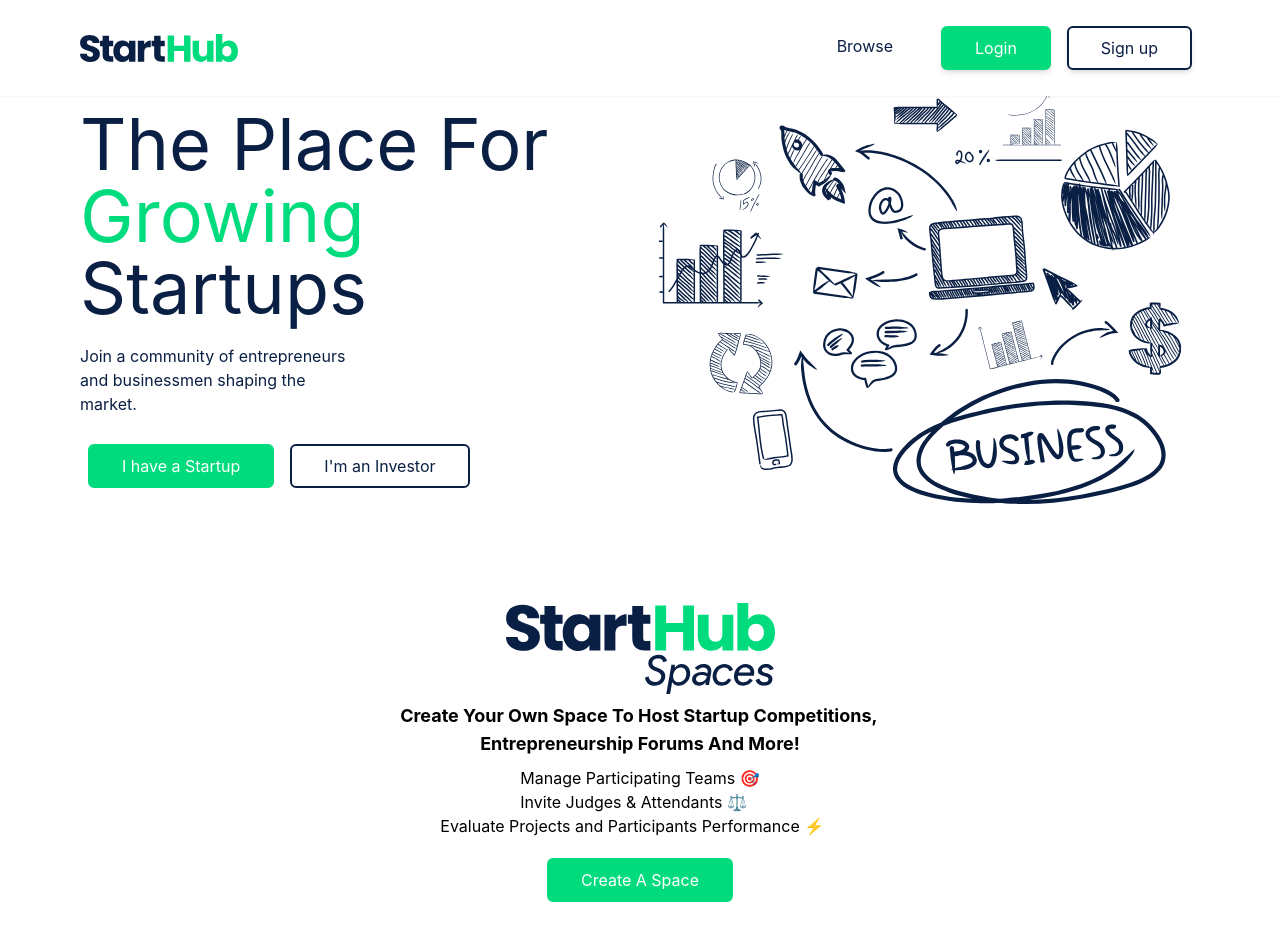
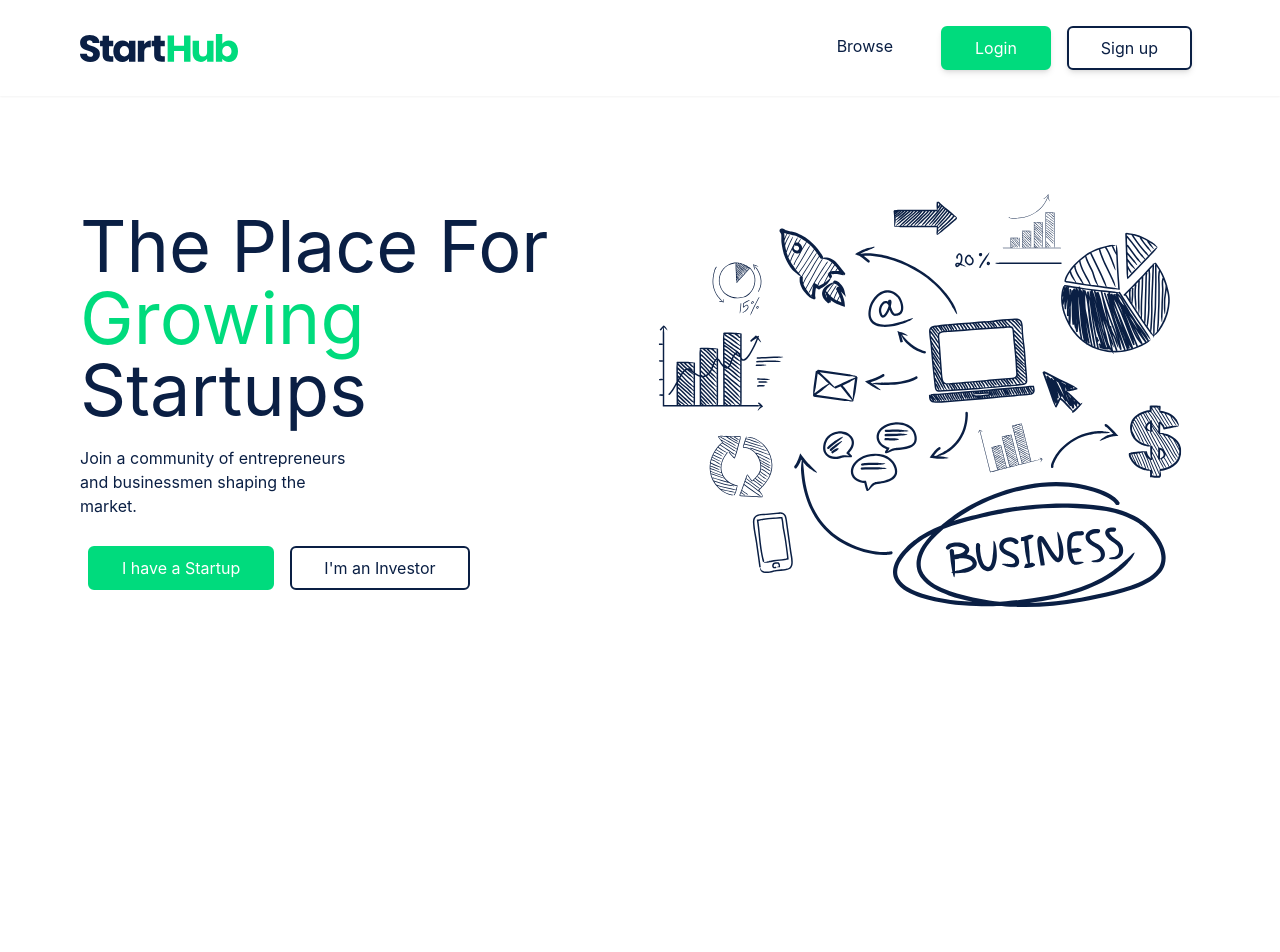
Before and after one commit to louaibouzaher/starthub, a Next.js app: page / in a window 1280 px wide. Shown: the top 952 px of the page. Before the commit the page ends 910 px from the top, so only its background shows below. Built offline with nearby package versions, Linux system fonts and the light colour scheme.

Commit message:
Minor edits in style of StartHub Spaces

```diff
--- a/src/components/Hero.js
+++ b/src/components/Hero.js
@@ -4,7 +4,7 @@ import { Button } from './Button'
 
 export const Hero = () => {
   return (
-    <div className=" flex justify-center items-center p-20 overflow-x-hidden">
+    <div className="h-screen flex justify-center items-center p-20 overflow-x-hidden">
       <div className="flex flex-col w-1/2 justify-center items-start">
         <div className="text-left font-sans text-7xl text-dark ">
           The Place For <br /> <span className="text-green">Growing</span> Startups
--- a/src/components/SpaceMain.js
+++ b/src/components/SpaceMain.js
@@ -4,20 +4,17 @@ import { Button } from './Button'
 
 export const SpaceMain = () => {
   return (
-    <div className="flex flex-col justify-center justify-items-center  p-2 overflow-x-hidden">
+    <div className="h-screen flex flex-col justify-center items-center  p-2 overflow-x-hidden">
       <div classNmae="h-3/4 w-full flex items-start  overflow-x-hidden">
         <SpaceMainImage
           className={'flex flex-col w-full justify-left items-center scale-120'}
         />
       </div>
-      <div className="flex justify-center items-center p-2 ">
-        <span className="font-sans text-lg not-italic font-bold text-black capitalize">
-          Create your own space to host Startup competitions,
-          <br></br>
-          <span className="m-20">entrepreneurship forums and more!</span>
-        </span>
+      <div className="w-1/3 flex justify-center items-center text-center p-2 font-sans text-lg not-italic font-bold text-dark capitalize">
+        Create your own space to host Startup competitions, entrepreneurship forums and
+        more!
       </div>
-      <div className="flex justify-center items-center">
+      <div className="py-4 flex justify-center items-center text-dark font-normal">
         <p>
           <span className="m-20">Manage Participating Teams 🎯</span>
           <br></br>
@@ -31,8 +28,8 @@ export const SpaceMain = () => {
           <Button
             label="Create A Space"
             btnStyle={'bg-green text-white border-2 border-green mx-2'}
-            action={() => {
-              return 0
+            onClick={() => {
+              console.log('Create a Space')
             }}
           />
         </Link>
```
